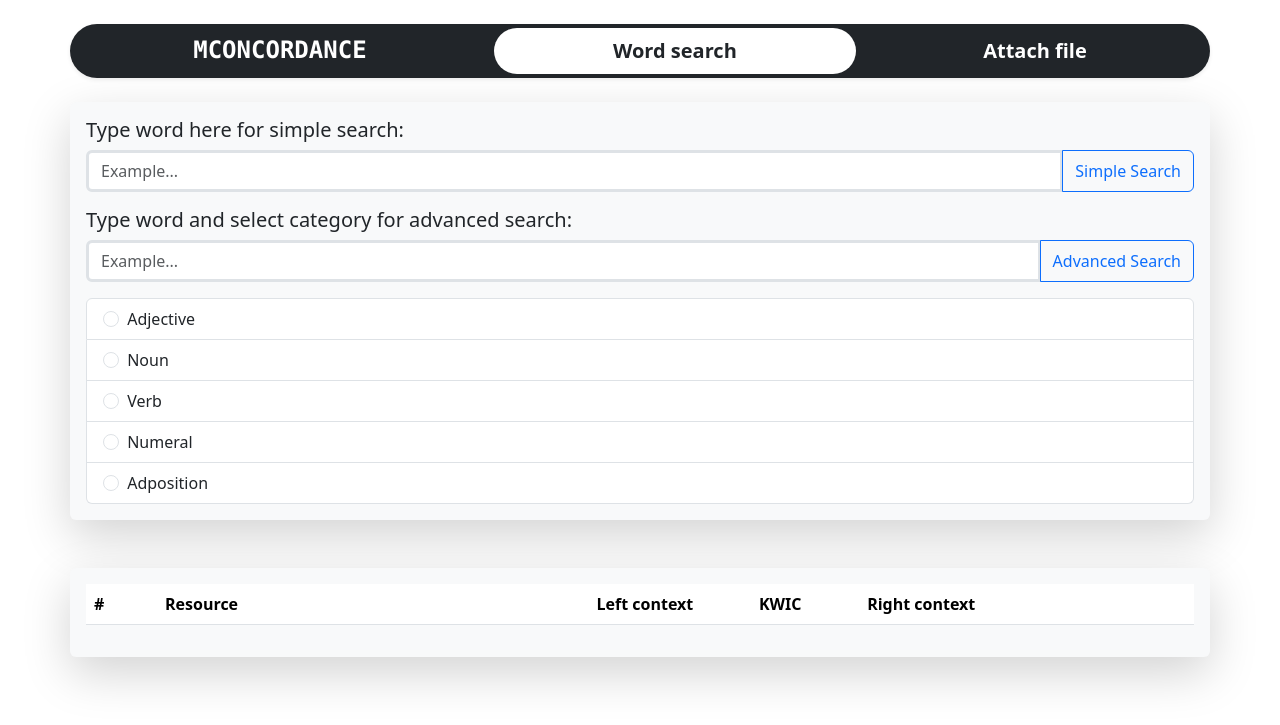
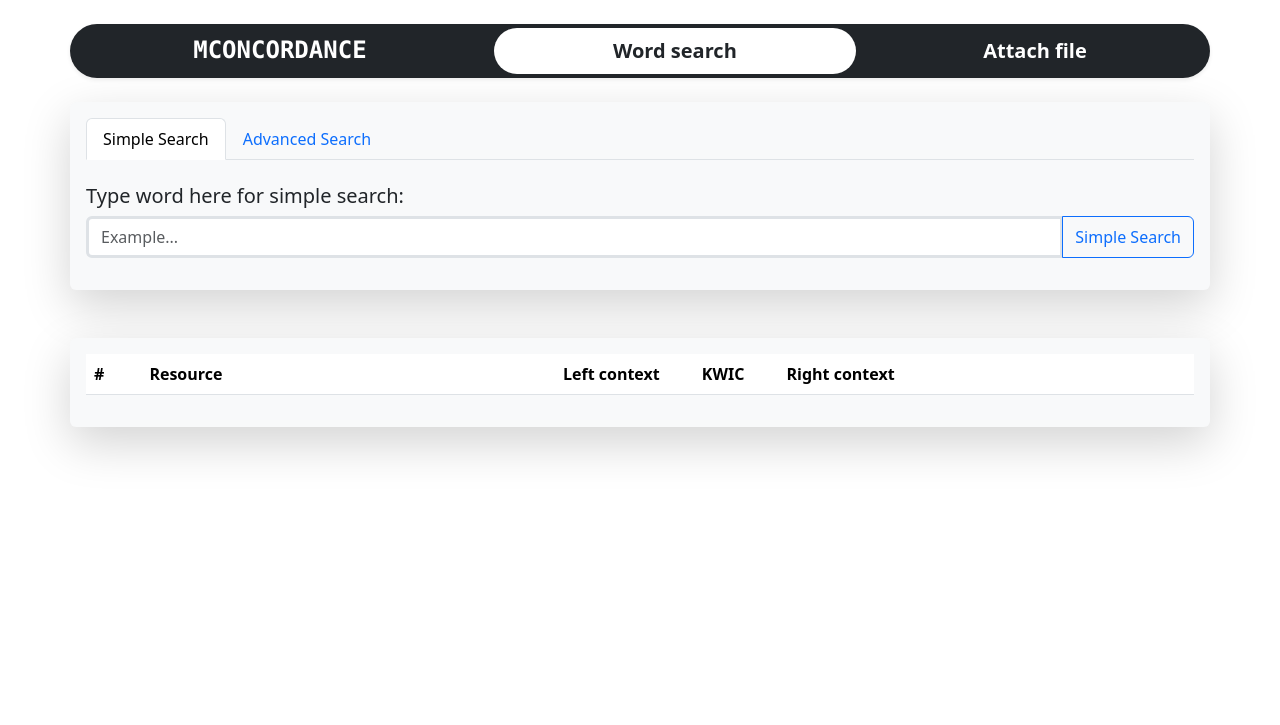
Before and after one commit to StefanTeof/Concordancer, a Django app: page / in a window 1280 px wide. Shown: the top 725 px of the page. Run offline with Django 4.2, Linux system fonts and the light colour scheme; lists and menus that the app fills with data are empty.

Commit message:
prob final version

```diff
--- a/frontend/djangoProject/app/concordance/templates/index.html
+++ b/frontend/djangoProject/app/concordance/templates/index.html
@@ -16,7 +16,6 @@
 <br>
 
 <!--Header-->
-<!--Header-->
 <section>
     <div class="container ">
         <div class="row">
@@ -31,7 +30,6 @@
                                 class="h4 text-white fw-bolder text-uppercase font-monospace">MConcordance</span>
                         </button>
                     </a>
-
                 </li>
                 <li class="nav-item" role="presentation">
                     <a href="{% url 'index' %}" class="nav-link active rounded-5">
@@ -49,23 +47,35 @@
     <br>
 </section>
 
-
-
 <!--Main-->
 <section>
     <div class="container shadow-lg p-3 mb-5 bg-body-tertiary rounded">
+        <ul class="nav nav-tabs" id="searchTabs" role="tablist">
+            <li class="nav-item" role="presentation">
+                <button class="nav-link active" id="simple-search-tab" data-bs-toggle="tab" data-bs-target="#simple-search" type="button" role="tab" aria-controls="simple-search" aria-selected="true">Simple Search</button>
+            </li>
+            <li class="nav-item" role="presentation">
+                <button class="nav-link" id="advanced-search-tab" data-bs-toggle="tab" data-bs-target="#advanced-search" type="button" role="tab" aria-controls="advanced-search" aria-selected="false">Advanced Search</button>
+            </li>
+        </ul>
+        <br />
+        <div class="tab-content" id="searchTabsContent">
+            <!-- Simple Search Form -->
+            <div class="tab-pane fade show active" id="simple-search" role="tabpanel" aria-labelledby="simple-search-tab">
                 <h5>Type word here for simple search:</h5>
-        <!-- Simple Search Form -->
                 <form method="get" action="{% url 'index' %}">
+                    <input type="hidden" name="tab" value="simple">
                     <div class="input-group mb-3">
                         <input class="form-control border border-3" type="search" placeholder="Example..." aria-label="Search" name="keyword">
                         <button class="btn btn-outline-primary" type="submit">Simple Search</button>
                     </div>
                 </form>
-
+            </div>
+            <!-- Advanced Search Form -->
+            <div class="tab-pane fade" id="advanced-search" role="tabpanel" aria-labelledby="advanced-search-tab">
                 <h5>Type word and select category for advanced search:</h5>
-        <!-- Advanced Search Form -->
                 <form method="get" action="{% url 'index' %}">
+                    <input type="hidden" name="tab" value="advanced">
                     <div class="input-group mb-3">
                         <input class="form-control border border-3" type="search" placeholder="Example..." aria-label="Search" name="keyword">
                         <button class="btn btn-outline-primary" type="submit">Advanced Search</button>
@@ -81,57 +91,21 @@
                     </ul>
                 </form>
             </div>
+        </div>
+    </div>
 </section>
 
-<!-- <section>
-    <div class="container shadow-lg p-3 mb-5 bg-body-tertiary rounded">
-        <div class="container" id="wsearchTab">
-            <div class="row bg-body-tertiary">
-                <h5>Type word here:</h5>
-            </div>
-            <form method="get" action="{% url 'index' %}">
-                <div class="row">
-                    <div class="col">
-                        <nav class="navbar bg-body-tertiary">
-                            <div class="container-fluid">
-                                <input class="form-control border border-3" type="search" placeholder="Example..."
-                                    aria-label="Search" name="keyword">
-                            </div>
-                        </nav>
-                    </div>
-                    <div class="col">
-                        <ul class="list-group">
-                            {% for category in categories %}
-                            <li class="list-group-item">
-                                <input class="form-check-input me-1" type="radio" name="category"
-                                    value="{{ category }}" {% if category == selected_category %}checked{% endif %}>
-                                <label class="form-check-label">{{ category }}</label>
-                            </li>
-                            {% endfor %}
-                        </ul>
-                    </div>
-                    <div class="col">
-                        <button class="btn btn-outline-primary" type="submit">Search</button>
-                    </div>
-                </div>
-            </form>
-        </div>
-    </div>
-</section> -->
-
-
 <!--Result section-->
-
 <section>
     <div class="container shadow-lg p-3 mb-5 bg-body-tertiary rounded">
-            <table class="table">
+        <table class="table" style="width: 100%;">
             <thead>
                 <tr>
-                        <th scope="col">#</th>
-                        <th scope="col">Resource</th>
-                        <th scope="col" class="text-end">Left context</th>
-                        <th scope="col" class="text-center">KWIC</th>
-                        <th scope="col">Right context</th>
+                    <th scope="col" style="width: 5%;">#</th>
+                    <th scope="col" style="width: 10%;">Resource</th>
+                    <th scope="col" class="text-end" style="width: 37.5%;">Left context</th>
+                    <th scope="col" class="text-center" style="width: 10%;">KWIC</th>
+                    <th scope="col" style="width: 37.5%;">Right context</th>
                 </tr>
             </thead>
             <tbody>
@@ -149,7 +123,19 @@
     </div>
 </section>
 
-    <!--Footer-->
+<!-- JavaScript to handle tab switching -->
+<script>
+    document.addEventListener("DOMContentLoaded", function() {
+        const urlParams = new URLSearchParams(window.location.search);
+        const tab = urlParams.get('tab');
+        if (tab) {
+            const triggerTab = document.querySelector(`button[data-bs-target="#${tab}-search"]`);
+            if (triggerTab) {
+                triggerTab.click();
+            }
+        }
+    });
+</script>
 
 </body>
 
--- a/frontend/djangoProject/app/concordance/views.py
+++ b/frontend/djangoProject/app/concordance/views.py
@@ -65,9 +65,22 @@ def index(request):
 
                     if search_response.status_code == 200:
                         search_api_results = search_response.json()['results']
+
+                        unique_results = list({(result['file_name'], result['left_context'], result['keyword'], result['right_context']) for result in search_api_results})
+
+                        unique_results_dicts = [
+                            {
+                                "file_name": file_name,
+                                "left_context": left_context,
+                                "keyword": keyword,
+                                "right_context": right_context
+                            }
+                            for (file_name, left_context, keyword, right_context) in unique_results
+                        ]
+
                         # print(f"SEARCH API RESULTS ======== {search_api_results}")
-                        context_results.extend(search_api_results)
-                        request.session['search_results'] = search_api_results
+                        context_results.extend(unique_results_dicts)
+                        request.session['search_results'] = unique_results_dicts
                         request.session['selected_category'] = category
                     else:
                         print("Failed to fetch results from search API")
```
Also changed, not shown: server/server.py (+8 -31 lines), frontend/djangoProject/app/db.sqlite3. Lines whose indentation alone changed are shown as unchanged.
